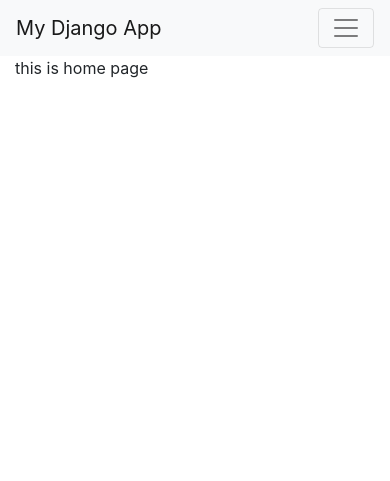
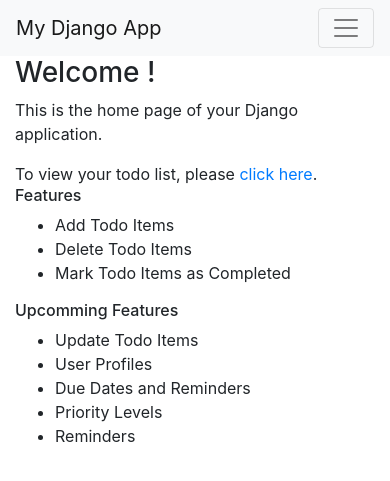
Before and after one commit to Adhil03/django-todo, a Django app: page / in a window 390 px wide. Shown: the top 481 px of the page. Run offline with Django 5.2, Linux system fonts and the light colour scheme; some libraries are stand-ins or nearby versions.

Commit message:
Add contact and about pages, enhance home page, and update URL routing

```diff
--- a/todo/myapp/templates/base.html
+++ b/todo/myapp/templates/base.html
@@ -17,13 +17,16 @@
       <div class="collapse navbar-collapse" id="navbarNav">
         <ul class="navbar-nav">
           <li class="nav-item active">
-            <a class="nav-link" href="#">Home</a>
+            <a class="nav-link" href="/">Home</a>
           </li>
           <li class="nav-item">
-            <a class="nav-link" href="#">About</a>
+            <a class="nav-link" href="/todos">Todo App</a>
           </li>
           <li class="nav-item">
-            <a class="nav-link" href="#">Contact</a>
+            <a class="nav-link" href="/about">About</a>
+          </li>
+          <li class="nav-item">
+            <a class="nav-link" href="/contact">Contact</a>
           </li>
         </ul>
       </div>
--- a/todo/myapp/templates/home.html
+++ b/todo/myapp/templates/home.html
@@ -1,4 +1,22 @@
 {% extends "base.html" %} {% block title %} Home - Django App {% endblock %}
 {% block content %}
-<p>this is home page</p>
+<h3>Welcome {{ user.username }}!</h3>
+<p>This is the home page of your Django application.</p>
+
+To view your todo list, please <a href="/todos/">click here</a>.
+<h6>Features</h6>
+<ul>
+  <li>Add Todo Items</li>
+  <li>Delete Todo Items</li>
+  <li>Mark Todo Items as Completed</li>
+</ul>
+
+<h6>Upcomming Features</h6>
+<ul>
+  <li>Update Todo Items</li>
+  <li>User Profiles</li>
+  <li>Due Dates and Reminders</li>
+  <li>Priority Levels</li>
+  <li>Reminders</li>
+</ul>
 {% endblock %}
--- a/todo/myapp/urls.py
+++ b/todo/myapp/urls.py
@@ -4,6 +4,8 @@ from . import views
 urlpatterns = [
     path("", views.home, name="home"),
     path("todos/", views.todos, name="todos"),
+    path("about/", views.about, name="about"),
+    path("contact/", views.contact, name="contact"),
     path("toggle_todo/<int:todo_id>/", views.toggle_todo, name="toggle_todo"),
     path("delete_todo/<int:todo_id>/", views.delete_todo, name="delete_todo"),
 ]
--- a/todo/myapp/views.py
+++ b/todo/myapp/views.py
@@ -26,3 +26,34 @@ def delete_todo(request, todo_id):
     todo = TodoItem.objects.get(id=todo_id)
     todo.delete()
     return redirect("/todos")
+
+
+def about(request):
+    return render(request, "about.html")
+
+
+def contact(request):
+    # Just list your accounts here
+    social_accounts = [
+        {
+            "name": "LinkedIn",
+            "url": "https://linkedin.com/in/yourusername",
+            "icon": "bi-linkedin",
+        },
+        {
+            "name": "GitHub",
+            "url": "https://github.com/yourusername",
+            "icon": "bi-github",
+        },
+        {
+            "name": "Email",
+            "url": "mailto:adlpro253@gmail.com",
+            "icon": "bi-envelope",
+        },
+        {
+            "name": "Portfolio",
+            "url": "https://adhil-portfolio.onrender.com/",
+            "icon": "bi-globe",
+        },
+    ]
+    return render(request, "contact.html", {"social_accounts": social_accounts})
```
Also changed, not shown: todo/myapp/models.py (+29 -0 lines), todo/myapp/templates/about.html (added, +38 -0 lines), todo/myapp/templates/contact.html (added, +23 -0 lines), todo/db.sqlite3.
